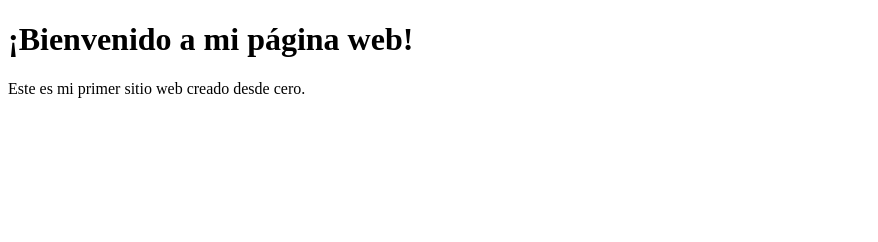
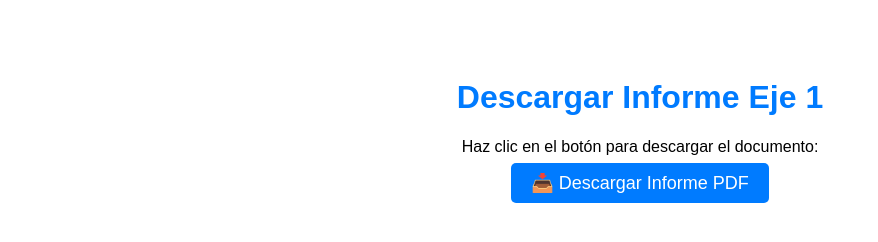
Before and after one commit to Gregory151/Xdoc, a plain HTML site: page index.html in a window 1280 px wide. Shown: the whole page, without its empty margins (0-878 px from the left). Drawn offline with Linux system fonts and the light colour scheme.

Commit message:
index.html

```diff
--- a/index.html
+++ b/index.html
@@ -2,10 +2,19 @@
 <html lang="es">
 <head>
     <meta charset="UTF-8">
-    <title>Mi Página Web</title>
+    <title>Descargar Informe PDF</title>
+    <style>
+        body { font-family: Arial, sans-serif; text-align: center; padding: 50px; }
+        h1 { color: #007bff; }
+        a { text-decoration: none; font-size: 18px; color: white; background: #007bff; padding: 10px 20px; border-radius: 5px; }
+        a:hover { background: #0056b3; }
+    </style>
 </head>
 <body>
-    <h1>¡Bienvenido a mi página web!</h1>
-    <p>Este es mi primer sitio web creado desde cero.</p>
+    <h1>Descargar Informe Eje 1</h1>
+    <p>Haz clic en el botón para descargar el documento:</p>
+
+    <a href="https://raw.githubusercontent.com/tunombre/tu-repositorio/main/Informe%20Eje%201%20(1).pdf" download>📥 Descargar Informe PDF</a>
+
 </body>
 </html>
```
